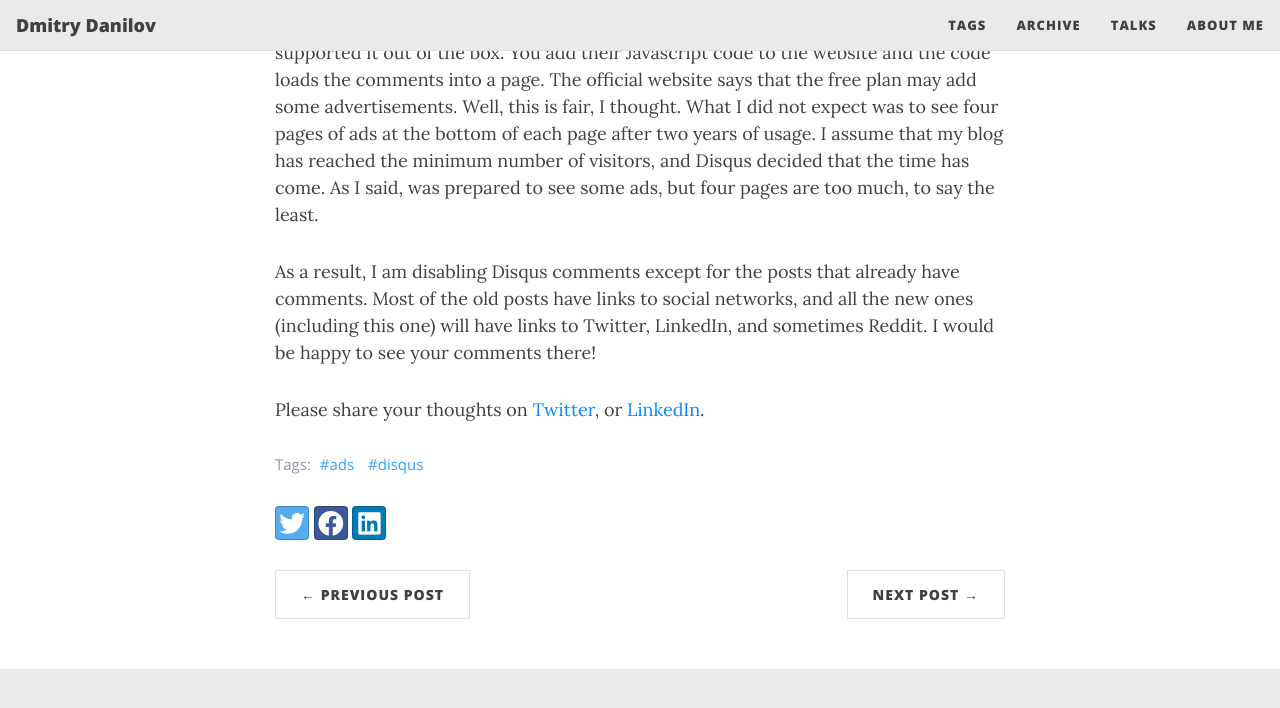
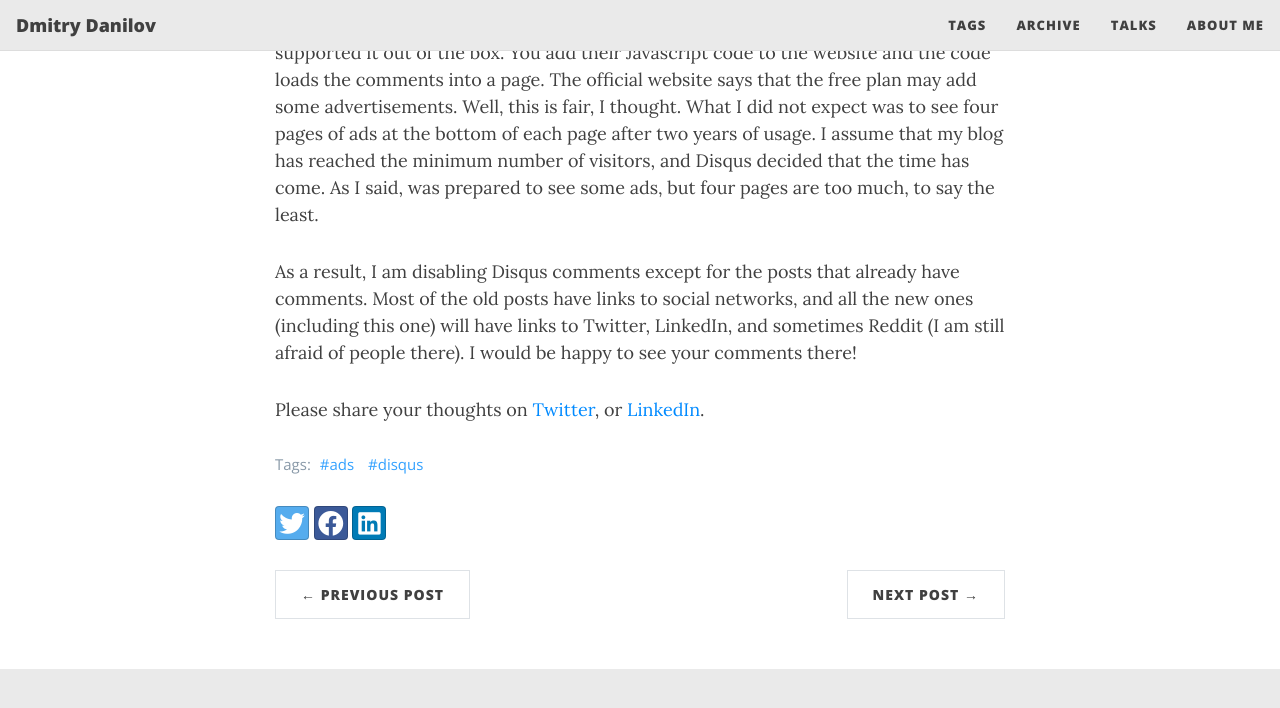
Before and after one commit to f-squirrel/f-squirrel.github.io, a Jekyll site: the page built from _posts/2023-04-25-disabling-disqus.md, in a window 1280 px wide and 900 px high, scrolled down 430 px, cut to the strip 0-716 px from the top of the window. Shown: the top 708 px of the strip. Built offline with Jekyll 4.4.1, drawn with Linux system fonts in a browser that asks for light colours; nearby versions of some CDN libraries.

Commit message:
chore(post): add forgotten remark

```diff
--- a/_posts/2023-04-25-disabling-disqus.md
+++ b/_posts/2023-04-25-disabling-disqus.md
@@ -19,7 +19,7 @@
 I assume that my blog has reached the minimum number of visitors, and Disqus decided that the time has come.
 As I said, was prepared to see some ads, but four pages are too much, to say the least.
 
-As a result, I am disabling Disqus comments except for the posts that already have comments. Most of the old posts have links to social networks, and all the new ones (including this one) will have links to Twitter, LinkedIn, and sometimes Reddit. I would be happy to see your comments there!
+As a result, I am disabling Disqus comments except for the posts that already have comments. Most of the old posts have links to social networks, and all the new ones (including this one) will have links to Twitter, LinkedIn, and sometimes Reddit (I am still afraid of people there). I would be happy to see your comments there!
 
 Please share your thoughts on
 [Twitter](https://twitter.com/dbdanilov/status/1650905156534386688),
```
